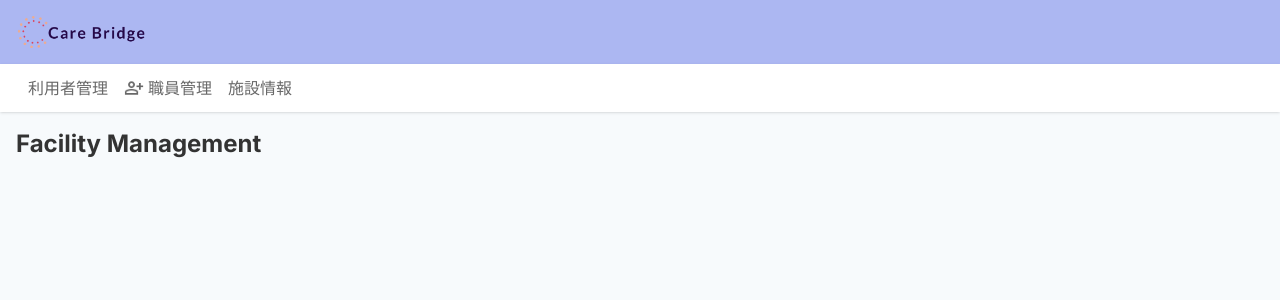
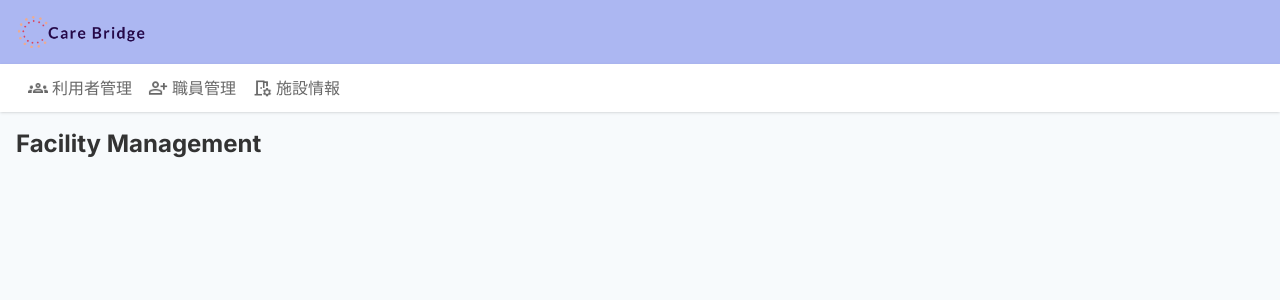
Before and after one commit to ms-engineer-bc24-06/CareBridge, a Next.js app in the folder frontend/: page /admin/facilities in a window 1280 px wide. Shown: the top 300 px of the page. Built offline with nearby package versions, Linux system fonts and the light colour scheme.

Commit message:
管理者の利用者と施設情報のiconを追加

```diff
--- a/frontend/src/components/adminMenuBar.tsx
+++ b/frontend/src/components/adminMenuBar.tsx
@@ -9,6 +9,11 @@ const AdminMenuBar = () => {
           href="/admin/users"
           className="group ml-4 flex items-center relative"
         >
+          <img
+            src="/images/admin_user_icon.png"
+            alt="admin"
+            className="mr-1 w-5"
+          />
           利用者管理
           <span className="absolute left-0 bottom-[-13px] w-full h-0.5 bg-secondary opacity-0 group-hover:opacity-100 transition-opacity duration-300"></span>
         </Link>
@@ -28,9 +33,15 @@ const AdminMenuBar = () => {
           href="/admin/facilities"
           className="group ml-4 flex items-center relative"
         >
+          <img
+            src="/images/admin_facilities_icon.png"
+            alt="admin"
+            className="mr-1 w-5"
+          />
           施設情報
           <span className="absolute left-0 bottom-[-13px] w-full h-0.5 bg-secondary opacity-0 group-hover:opacity-100 transition-opacity duration-300"></span>
         </Link>
+
       </div>
     </nav>
   );
```
Also changed, not shown: frontend/src/components/medicalRecords.tsx (+0 -96 lines), frontend/public/images/admin_facilities_icon.png (added), frontend/public/images/admin_user_icon.png (added).
